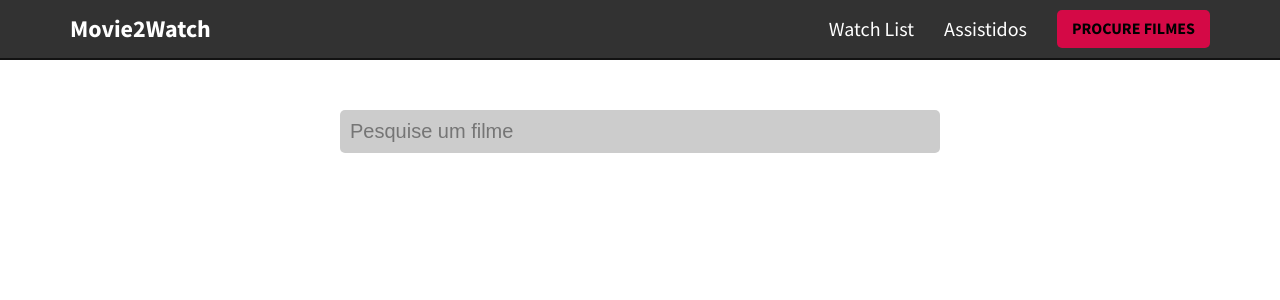
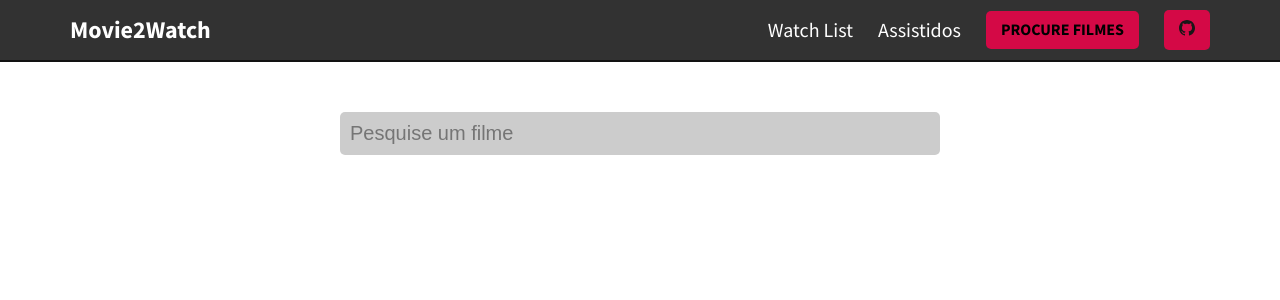
Before and after one commit to gabrielforster/movie2watch, a React (Create React App) app: page /movie2watch/procurar in a window 1280 px wide. Shown: the top 300 px of the page. Built offline with nearby package versions, Linux system fonts and the light colour scheme.

Commit message:
adding github btn, href to project on github

```diff
--- a/src/App.css
+++ b/src/App.css
@@ -96,7 +96,7 @@ header .nav-links {
 
 header .nav-links li {
   display: inline-block;
-  margin-right: 30px;
+  margin-right: 25px;
 }
 
 header .nav-links li:last-child {
@@ -271,6 +271,11 @@ header .nav-links li:last-child {
   text-align: center;
 }
 
+.btn .githublogo {
+  height: 1rem;
+  width: 1rem;
+}
+
 
 /* ----resposive---- */
 
--- a/src/components/Header.js
+++ b/src/components/Header.js
@@ -1,6 +1,6 @@
 import React from 'react'
 import {Link} from 'react-router-dom';
-
+import logoGithub from './img/githubicon.svg'
 
 export const Header = () => {
   return (
@@ -23,6 +23,10 @@ export const Header = () => {
                     <li>
                         <Link to="/movie2watch/procurar" className='btn'>Procure Filmes</Link>
                     </li>
+
+                    <li>
+                        <a href="https://github.com/gabrielforster/movie2watch" target='_blank' rel="noreferrer" className='btn'><img className='githublogo' src={logoGithub} alt='github logo'></img></a>
+                    </li>
                  </ul>
             </div>
         </div>
```
Also changed, not shown: src/components/img/githubicon.svg (added).
